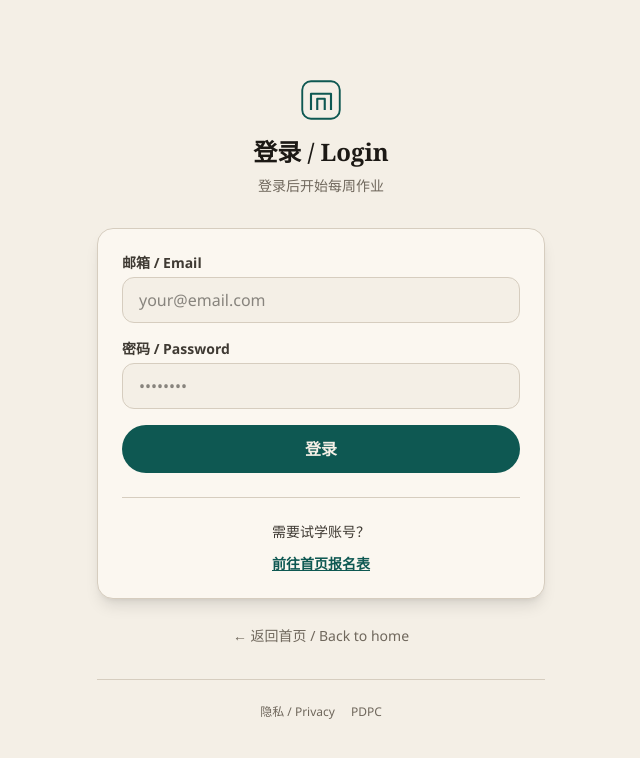
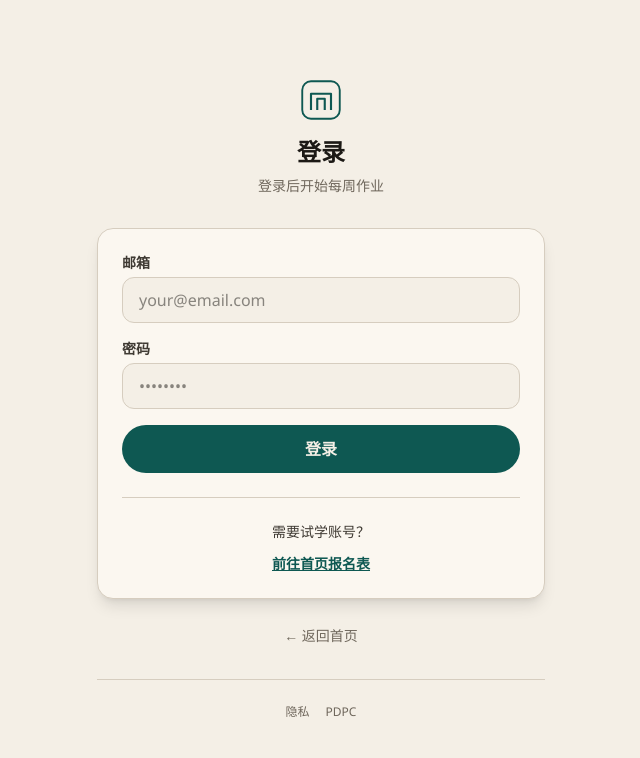
Before and after one commit to ttee/sg-school-entry, a Next.js app: page /login in a window 1280 px wide. Shown: the top 758 px of the page, without its empty margins (319-959 px from the left). Built offline with nearby package versions, Linux system fonts and the light colour scheme.

Commit message:
Strip bilingual slash chrome from login page
简体 first. Removed all / English translations from:
- h1 heading
- email/password labels
- back link
- privacy link
- error messages

Fields remain fully functional.

Co-authored-by: ttee <ttee@users.noreply.github.com>

```diff
--- a/app/(auth)/login/page.tsx
+++ b/app/(auth)/login/page.tsx
@@ -26,14 +26,14 @@ function LoginForm() {
       });
 
       if (result?.error) {
-        setError("邮箱或密码错误 / Email or password incorrect");
+        setError("邮箱或密码错误");
       } else {
         const callbackUrl = searchParams.get("callbackUrl") || "/learn";
         router.push(callbackUrl);
         router.refresh();
       }
     } catch (error) {
-      setError("登录失败，请重试 / Login failed, please try again");
+      setError("登录失败，请重试");
     } finally {
       setLoading(false);
     }
@@ -78,7 +78,7 @@ function LoginForm() {
             </div>
           </Link>
           <h1 className="text-2xl font-serif font-semibold text-ink mb-2">
-            登录 / Login
+            登录
           </h1>
           <p className="text-muted text-sm">
             登录后开始每周作业
@@ -89,7 +89,7 @@ function LoginForm() {
           <form onSubmit={handleSubmit} className="space-y-4">
             <div>
               <label htmlFor="email" className="block text-sm font-semibold text-ink-2 mb-1">
-                邮箱 / Email
+                邮箱
               </label>
               <input
                 id="email"
@@ -104,7 +104,7 @@ function LoginForm() {
 
             <div>
               <label htmlFor="password" className="block text-sm font-semibold text-ink-2 mb-1">
-                密码 / Password
+                密码
               </label>
               <input
                 id="password"
@@ -150,14 +150,14 @@ function LoginForm() {
             href="/"
             className="text-sm text-muted hover:text-ink transition-colors"
           >
-            ← 返回首页 / Back to home
+            ← 返回首页
           </Link>
         </div>
 
         <div className="mt-8 pt-6 border-t border-line">
           <div className="flex justify-center gap-4 text-xs text-muted">
             <Link href="/privacy" className="hover:text-ink transition-colors">
-              隐私 / Privacy
+              隐私
             </Link>
             <a
               href="https://www.pdpc.gov.sg/"
```
